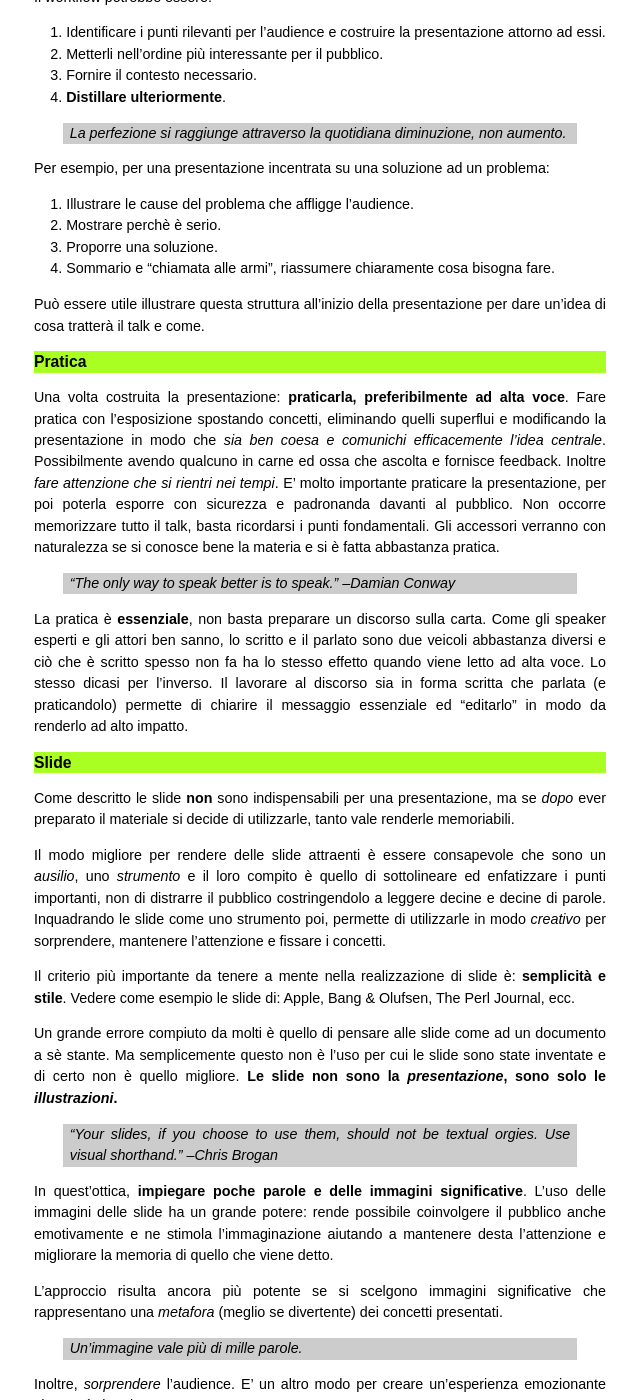
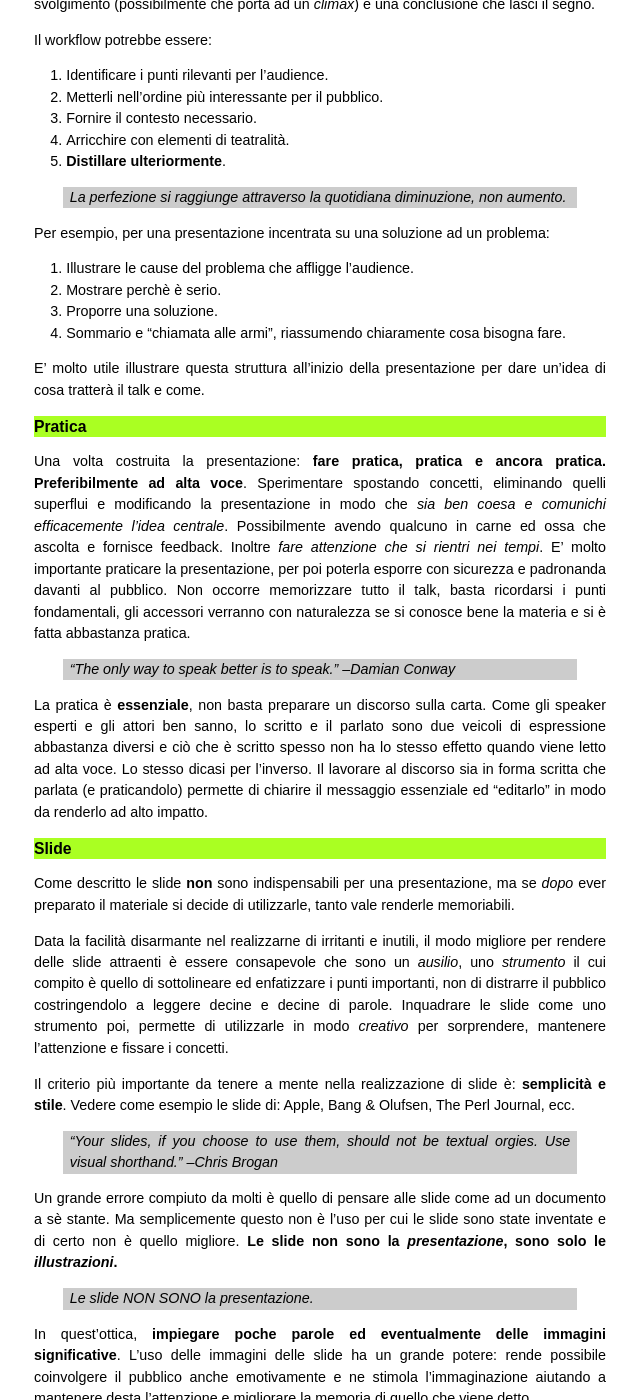
Before and after one commit to manuelp/manuelp.github.io, a Jekyll site: the page built from _posts/2009-11-03-come-fare-una-presentazione.markdown, in a window 1280 px wide and 1400 px high, scrolled down 4166 px. Shown: the whole window, without its empty margins (320-960 px from the left). Built offline with Jekyll 4.4.1, drawn with Linux system fonts in a browser that asks for light colours; comment, search, counter and statistics services are not loaded; some of the changed text lies outside the part shown.

Commit message:
Ultime correzioni al post sulle presentazioni

```diff
--- a/_posts/2009-11-03-come-fare-una-presentazione.markdown
+++ b/_posts/2009-11-03-come-fare-una-presentazione.markdown
@@ -34,7 +35,7 @@ Prima di imbarcarsi in qualsiasi impresa, occorre conoscerne la *ragione*. Lo st
 
 Troppo spesso invece si comincia subito a preparare l'esposizione senza alcuna idea di partenza di dove si andrà a parare. **Conoscere l'obiettivo di una presentazione è indispensabile per esprimere con efficacia il messaggio principale e per preparare un discorso con un suo filo logico.** Ci sono ben poche cose più noiose di un elenco disordinato di fatti.
 
-Una vera presentazione non è un semplice elenco di dati, altrimenti sarebbe più conveniente scrivere un articolo. La ragion d'essere delle presentazioni è il dialogo e l'*interpretazione* di tali dati. La gente è in grado di leggere, e il motivo per cui si scomoda ad assistere ad un talk è per conoscere il *significato* e per vedere come questo possa *prendere vita*. Se ci sono dei dati importanti (grafici, tabelle, fonti, ecc) può essere più conveniente scriverle in un documento e renderlo disponibile agli interessati.
+Una vera presentazione non è un semplice elenco di dati, altrimenti sarebbe più conveniente scrivere un articolo. La ragion d'essere delle presentazioni è il dialogo e l'*interpretazione* di tali dati. La gente è in grado di leggere, e il motivo per cui si scomoda ad assistere ad un talk è per conoscere il *significato* e per vedere come questo possa *prendere vita*. Se ci sono dei dati importanti (grafici, tabelle, fonti, ecc) può essere più conveniente scriverle in un documento apposito e renderlo disponibile agli interessati.
 
 Ma il primo e più importante valore che uno speaker *deve* tenere sempre a mente è il **rispetto**: rispetto per l'audiece e per sè stessi. Troppo spesso invece gli speaker dimostrano un'insensibilità totale verso il pubblico, esponendo gli argomenti in modo confuso, incomprensibile e noioso, e subissando gli ascoltatori con aridi e lunghi elenchi puntati nello sforzo di fare bella figura e dimostrare di "sapere".
 
@@ -56,19 +57,19 @@ L'uso di slide (lucidi) è diventato ormai sinonimo di presentazione in molti ca
 
 > "Replace Powerpoint with directness and enthusiasm."
 
-Ripensando all'obiettivo della presentazione e al contesto, occorre invece essere *pragmatici* e riflettere sull'utilità delle slide: **il principale asset e contenuto di un talk è... l'esposizione di un'argomento dal vivo e dalla voce dello speaker, le slide sono sono un ausilio che può essere utile in alcuni casi.** L'esposizione è qualcosa di dinamico, di vivo. Se il pubblico volesse leggere una lista di punti proiettati su uno schermo andrebbe semplicemente a leggersi un libro o un articolo su internet.
+Ripensando all'obiettivo della presentazione e al contesto, occorre invece essere *pragmatici* e riflettere sull'utilità delle slide: **il principale asset e contenuto di un talk è... l'esposizione di un'argomento dal vivo e dalla voce dello speaker. Le slide sono sono un ausilio che può essere utile in alcuni casi.** L'esposizione è qualcosa di dinamico, di vivo. Se il pubblico volesse leggere una lista di punti proiettati su uno schermo andrebbe semplicemente a leggersi un libro o un articolo su internet.
 
 > PRIMA viene il discorso, DOPO (eventualmente) gli ausili visivi.
 
-Alcuni realizzano delle slide per sentirsi più sicuri durante l'esposizione, ma i lucidi *non possono essere un sostituto per la conoscenza dell'argomento che si presenta*. O lo si conosce o non lo si conosce, e usare le slide come "stampelle" è la ragione sbagliata per propinarle e una chiara indicazione del bisogno di fare più *pratica*. **Un argomento lo si conosce e lo si comprende veramente solo quando si è in grado di spiegarlo senza alcun ausilio**.
+Alcuni realizzano delle slide per sentirsi più sicuri durante l'esposizione, ma **i lucidi non possono essere un sostituto per la conoscenza dell'argomento che si presenta**. O lo si conosce o non lo si conosce. Usare le slide come "stampelle" è la ragione sbagliata per propinarle e una chiara indicazione del bisogno di fare più *pratica*. **Un argomento lo si conosce e lo si comprende veramente solo quando si è in grado di spiegarlo senza alcun ausilio**.
 
 Perciò se devi preparare una presentazione, poniti prima questa domanda: **posso fare a meno delle slide?**
 
 Prima di tutto è necessario avere ben chiaro in mente:
 
- - L'obiettivo.
- - Il messaggio.
- - L'audience.
+ - **L'obiettivo.**
+ - **Il messaggio.**
+ - **L'audience.**
 
 L'uso degli strumenti adatti viene di conseguenza.
 
@@ -79,7 +80,7 @@ Per un esempio di come è possibile fare una presentazione **memorabile** senza
 Vediamo ora alcuni suggerimenti su come preparare e effettuare una buona presentazione.
 
 ## Preparazione
-Il suggerimento più importante sulla preparazione di una presentazione è quello di **preparala lontano dal PC (e da PowerPoint)**. Esporre a voce alta in modalità "freestyle", provando vari approcci e annotando idee, frasi e pensieri importanti. Una volta stesa l'ossatura della presentazione, scriverla su carta (come minimo sotto forma di *outline* o [mappa mentale](http://en.wikipedia.org/wiki/Mind_map)). Solo *dopo* si può considerare se servono slide o meno.
+**Il suggerimento più importante sulla preparazione di una presentazione è quello di *preparala lontano dal PC (e da PowerPoint).* Esporre a voce alta in modalità "freestyle", provando vari approcci e annotando idee, frasi e pensieri importanti. Una volta stesa l'ossatura della presentazione, scriverla su carta (come minimo sotto forma di *outline* o [mappa mentale](http://en.wikipedia.org/wiki/Mind_map)).** Solo *dopo* si può considerare se servono slide o meno.
 
 > Presentazione = discorso
 
@@ -119,10 +120,11 @@ Aiuta avere buone doti di *storytelling*, ma in ogni caso il talk deve avere un
 
 Il workflow potrebbe essere:
 
- 1. Identificare i punti rilevanti per l'audience e costruire la presentazione attorno ad essi.
+ 1. Identificare i punti rilevanti per l'audience.
  2. Metterli nell'ordine più interessante per il pubblico.
  3. Fornire il contesto necessario.
- 4. **Distillare ulteriormente**.
+ 4. Arricchire con elementi di teatralità.
+ 5. **Distillare ulteriormente**.
 
 > La perfezione si raggiunge attraverso la quotidiana diminuzione, non aumento.
 
@@ -131,29 +133,31 @@ Per esempio, per una presentazione incentrata su una soluzione ad un problema:
  1. Illustrare le cause del problema che affligge l'audience.
  2. Mostrare perchè è serio.
  3. Proporre una soluzione.
- 4. Sommario e "chiamata alle armi", riassumere chiaramente cosa bisogna fare.
+ 4. Sommario e "chiamata alle armi", riassumendo chiaramente cosa bisogna fare.
 
-Può essere utile illustrare questa struttura all'inizio della presentazione per dare un'idea di cosa tratterà il talk e come.
+E' molto utile illustrare questa struttura all'inizio della presentazione per dare un'idea di cosa tratterà il talk e come.
 
 ### Pratica
-Una volta costruita la presentazione: **praticarla, preferibilmente ad alta voce**. Fare pratica con l'esposizione spostando concetti, eliminando quelli superflui e modificando la presentazione in modo che *sia ben coesa e comunichi efficacemente l'idea centrale*. Possibilmente avendo qualcuno in carne ed ossa che ascolta e fornisce feedback. Inoltre *fare attenzione che si rientri nei tempi*. E' molto importante praticare la presentazione, per poi poterla esporre con sicurezza e padronanda davanti al pubblico. Non occorre memorizzare tutto il talk, basta ricordarsi i punti fondamentali. Gli accessori verranno con naturalezza se si conosce bene la materia e si è fatta abbastanza pratica.
+Una volta costruita la presentazione: **fare pratica, pratica e ancora pratica. Preferibilmente ad alta voce**. Sperimentare spostando concetti, eliminando quelli superflui e modificando la presentazione in modo che *sia ben coesa e comunichi efficacemente l'idea centrale*. Possibilmente avendo qualcuno in carne ed ossa che ascolta e fornisce feedback. Inoltre *fare attenzione che si rientri nei tempi*.  E' molto importante praticare la presentazione, per poi poterla esporre con sicurezza e padronanda davanti al pubblico. Non occorre memorizzare tutto il talk, basta ricordarsi i punti fondamentali, gli accessori verranno con naturalezza se si conosce bene la materia e si è fatta abbastanza pratica.
 
 > "The only way to speak better is to speak." --Damian Conway
 
-La pratica è **essenziale**, non basta preparare un discorso sulla carta. Come gli speaker esperti e gli attori ben sanno, lo scritto e il parlato sono due veicoli abbastanza diversi e ciò che è scritto spesso non fa ha lo stesso effetto quando viene letto ad alta voce. Lo stesso dicasi per l'inverso. Il lavorare al discorso sia in forma scritta che parlata (e praticandolo) permette di chiarire il messaggio essenziale ed "editarlo" in modo da renderlo ad alto impatto.
+La pratica è **essenziale**, non basta preparare un discorso sulla carta. Come gli speaker esperti e gli attori ben sanno, lo scritto e il parlato sono due veicoli di espressione abbastanza diversi e ciò che è scritto spesso non ha lo stesso effetto quando viene letto ad alta voce. Lo stesso dicasi per l'inverso. Il lavorare al discorso sia in forma scritta che parlata (e praticandolo) permette di chiarire il messaggio essenziale ed "editarlo" in modo da renderlo ad alto impatto.
 
 ### Slide
 Come descritto le slide **non** sono indispensabili per una presentazione, ma se *dopo* ever preparato il materiale si decide di utilizzarle, tanto vale renderle memoriabili.
 
-Il modo migliore per rendere delle slide attraenti è essere consapevole che sono un *ausilio*, uno *strumento* e il loro compito è quello di sottolineare ed enfatizzare i punti importanti, non di distrarre il pubblico costringendolo a leggere decine e decine di parole. Inquadrando le slide come uno strumento poi, permette di utilizzarle in modo *creativo* per sorprendere, mantenere l'attenzione e fissare i concetti.
+Data la facilità disarmante nel realizzarne di irritanti e inutili, il modo migliore per rendere delle slide attraenti è essere consapevole che sono un *ausilio*, uno *strumento* il cui compito è quello di sottolineare ed enfatizzare i punti importanti, non di distrarre il pubblico costringendolo a leggere decine e decine di parole. Inquadrare le slide come uno strumento poi, permette di utilizzarle in modo *creativo* per sorprendere, mantenere l'attenzione e fissare i concetti.
 
 Il criterio più importante da tenere a mente nella realizzazione di slide è: **semplicità e stile**. Vedere come esempio le slide di: Apple, Bang & Olufsen, The Perl Journal, ecc.
 
+> "Your slides, if you choose to use them, should not be textual orgies. Use visual shorthand." --Chris Brogan
+
 Un grande errore compiuto da molti è quello di pensare alle slide come ad un documento a sè stante. Ma semplicemente questo non è l'uso per cui le slide sono state inventate e di certo non è quello migliore. **Le slide non sono la *presentazione*, sono solo le *illustrazioni*.**
 
-> "Your slides, if you choose to use them, should not be textual orgies. Use visual shorthand." --Chris Brogan
+> Le slide NON SONO la presentazione.
 
-In quest'ottica, **impiegare poche parole e delle immagini significative**. L'uso delle immagini delle slide ha un grande potere: rende possibile coinvolgere il pubblico anche emotivamente e ne stimola l'immaginazione aiutando a mantenere desta l'attenzione e migliorare la memoria di quello che viene detto.
+In quest'ottica, **impiegare poche parole ed eventualmente delle immagini significative**. L'uso delle immagini delle slide ha un grande potere: rende possibile coinvolgere il pubblico anche emotivamente e ne stimola l'immaginazione aiutando a mantenere desta l'attenzione e migliorare la memoria di quello che viene detto.
 
 L'approccio risulta ancora più potente se si scelgono immagini significative che rappresentano una *metafora* (meglio se divertente) dei concetti presentati.
 
@@ -172,20 +176,20 @@ Allo stesso modo, se si vuole presentare un grafico, per prima cosa occorre spie
 E' importante che le slide siano leggibili e rispettino delle buone linee guida tipografiche. Se c'è qualcosa di peggio di slide mal realizzate, sono slide mal realizzate *e* illeggibili. Ecco le linee guida più importanti:
 
  - **Semplicità e stile!**
- - **Attenzione al contrasto**: sfondo chiaro, testo scuro. Sfondo scuro, testo chiaro. Chiaro?
+ - **Attenzione al contrasto**: colori complementari. Sfondo chiaro, testo scuro. Sfondo scuro, testo chiaro. Chiaro?
  - **Allineare il testo a destra o a sinistra**: l'allineamento centrale è poco professionale, amatoriale e meno leggibile.
  - **Andare all'essenziale**: Un titolo, qualche punto e al massimo un'immagine. Avere troppi elementi rende difficile "decodificare" la pagina ed è stressante. La cosa migliore è inserire poche parole con un font di dimensione molto grande.
  - **Usare font della famiglia Serif per il corpo**: sono i font che rendono meglio su schermo.
  - **Limitare l'uso di font decorativi ai titoli e *solo* se sono leggibili**.
  - **Evitare di inserire il logo in ogni slide**. Non si vuole dare l'impressione di essere dei venditori.
- - **Limitare l'uso di transizioni tra slide**, possibilmente non usare nessun effetto: distraggono e basta. Non essere esibizionista.
+ - **Limitare l'uso di effetti di transizione**, possibilmente non usarne nessuno: distraggono e basta. Non essere esibizionista.
 
 ## Delivery
-**Presentare qualcosa è più di una semplice recitazione di fatti. Si tratta di una vera e propria *esibizione* comprendente elementi teatrali e di drammaticità**. Bisogna imparare a comunicare con efficacia usando non solo le parole ma anche il linguaggio del corpo, il giusto ritmo, le emozioni, la consapevolezza dell'audience e di come questi elementi li influenzino. **Ogni presentazione è una performace finalizzata all'intrattenere il pubblico in modo che al termine ne esca arricchito** (possibilmente di quello che si aspettava).
+**Presentare qualcosa è più di una semplice recitazione di fatti. Si tratta di una vera e propria *esibizione* comprendente elementi teatrali e di drammaticità**. Bisogna imparare a comunicare con efficacia usando non solo le parole ma anche il linguaggio del corpo, il giusto ritmo, le emozioni, la consapevolezza dell'audience e di come questi elementi li influenzino. **Ogni presentazione è una performace finalizzata all'intrattenere il pubblico in modo che al termine ne esca arricchito** (possibilmente di quello che si aspettava, meglio se di più).
 
 > Entertaining always trumps informative.
 
-Se possibile, arrivare prima dell'inizio del talk e preparare tutto prima che il pubblico giunga in sala. Non è molto professionale armeggiare con il proiettore e il portatile mentre l'audience aspetta... **Prepararsi per tempo in modo da essere pronti e (relativamente) rilassati quando arriva l'ora di iniziare.**
+Se possibile, arrivare prima dell'inizio del talk e preparare tutto prima che il pubblico giunga in sala. Non è molto professionale armeggiare con il proiettore e il portatile mentre l'audience aspetta... **Prepararsi per tempo in modo da essere pronti, sicuri che tutto funziona e (relativamente) rilassati quando arriva l'ora di iniziare.**
 
 Una piccola nota: vestirsi in modo consono all'occasione e all'audience. Ovvio, ma meglio precisarlo...
 
@@ -212,11 +216,11 @@ Di seguito qualche suggerimento su come condurre al meglio la *performace*:
  - **Raccontare una storia**. Anche se inventata, è utile per intrattenere e mantenere vive l'attenzione. Ovviamente che sia in qualche modo rilevante all'argomento oggetto della presentazione. Può essere utile anche mischiarla con delle *metafore* utili ad illustrare certi concetti e relazioni. Inutile dire che l'effetto è migliore se la storia è divertente.
  - **Usare la retorica** per essere *incisivi e memorabili*. Praticare ad esempio con: contrasto, lista dei tre e soprattutto la *pausa*. Fare una pausa prima di esporre un punto importante crea anticipazione e drammaticità: un momento teatrale che mantiene l'attenzione.
  - **Se ci si dimentica qualcosa, andare avanti con la presentazione senza scusarsi o fermarsi per cercare di ricordare.** Se l'esposizione veicola il *messaggio principale*, allora è ok.
- - **Emozionare**. E' uno dei modi principali e più efficaci per mantenere l'attenzione e far arrivare i concetti a destinazione. Con un pò di pratica diventa facile visto che qualsiasi argomento può essere trattato dal punto di vista *umani*.
+ - **Emozionare**. E' uno dei modi principali e più efficaci per mantenere l'attenzione e far arrivare i concetti a destinazione. Con un pò di pratica diventa facile visto che qualsiasi argomento può essere trattato dal punto di vista *umano*.
  - E' utile anche raccontare aneddoti (soprattutto se personali), umorismo e storie. **Un tocco personale può aiutare molto a rendere una presentazione autentica e interessante**.
  - **ENTUSIASMO!** L'entusiasmo è contagioso. La presentazione deve essere colma di *passione*, deve prendere vita e catturare l'attenzione del pubblico facendo perdere al tempo il suo significato.
  - **Creare una sensazione di *intimità* con il pubblico**: dare l'impressione di essere lì per loro e di conoscerli trattandoli come amici. L'atmosfera dovrebbe essere rilassata e amichevole.
- - Eventualmente **coinvolgere il pubblico** trasformando la presentazione in una discussione interattiva. Invitare a fare commenti e portare contributi personali. Chiaramente è possibile solo per chi conosce veramente quello di cui sta parlando, diversamente avrà paura di essere colto in fallo.
+ - Eventualmente **coinvolgere il pubblico** trasformando la presentazione in una discussione interattiva. Invitare a fare commenti e portare contributi personali. Chiaramente è possibile solo per chi conosce veramente quello di cui sta parlando ed è in grado di gestire una discussione, diversamente avrà paura di essere colto in fallo.
 
 > Comunicazione memorabile = informazioni + intrattenimento
 
@@ -241,6 +245,17 @@ Sia un principiante che un esperto possono non rispettare alcune regole, la diff
 
 > Per infrangere efficacemente le regole bisogna prima conoscerle.
 
+## Conclusioni
+Ricapitoliamo i punti importanti:
+
+ - Un buon discorso è *intrattenimento* e informazioni. Bisogna imparare a comunicare.
+ - Per fare una buona presentazione è essenziale la *preparazione* che va fatta lontano dal PC.
+ - Ogni presentazione deve presentare 1-5 idee chiave e organizzare un discorso lineare, logico e conciso attorno ad esse.
+ - Una presentazione è essenzialmente un discorso, le slide sono un accessorio non necessario. Se vengono realizzare, che siano fatte con semplicità e stile.
+ - Ogni presentazione deve essere un'esibizione colma di *entusiasmo* e in grado di appassionare l'audience. Occorre imparare a esibirsi e creare un'atmosfera intima è un ingrediente fondamentale delle presentazioni memoriabili.
+ - Ricapitolare i messaggi importanti alla fine dell'esposizione.
+ - Se possibile, dare precedenza alle dimostrazioni piuttosto che alle descrizioni.
+
 ## Fonti
 - [How to give a great speech, Part 1: Preparation][1]
 - [How to give a great speech, Part 2: Delivery][2]
```
Also changed, not shown: other parts of _posts/2009-11-03-come-fare-una-presentazione.markdown (+3 -2 lines).
